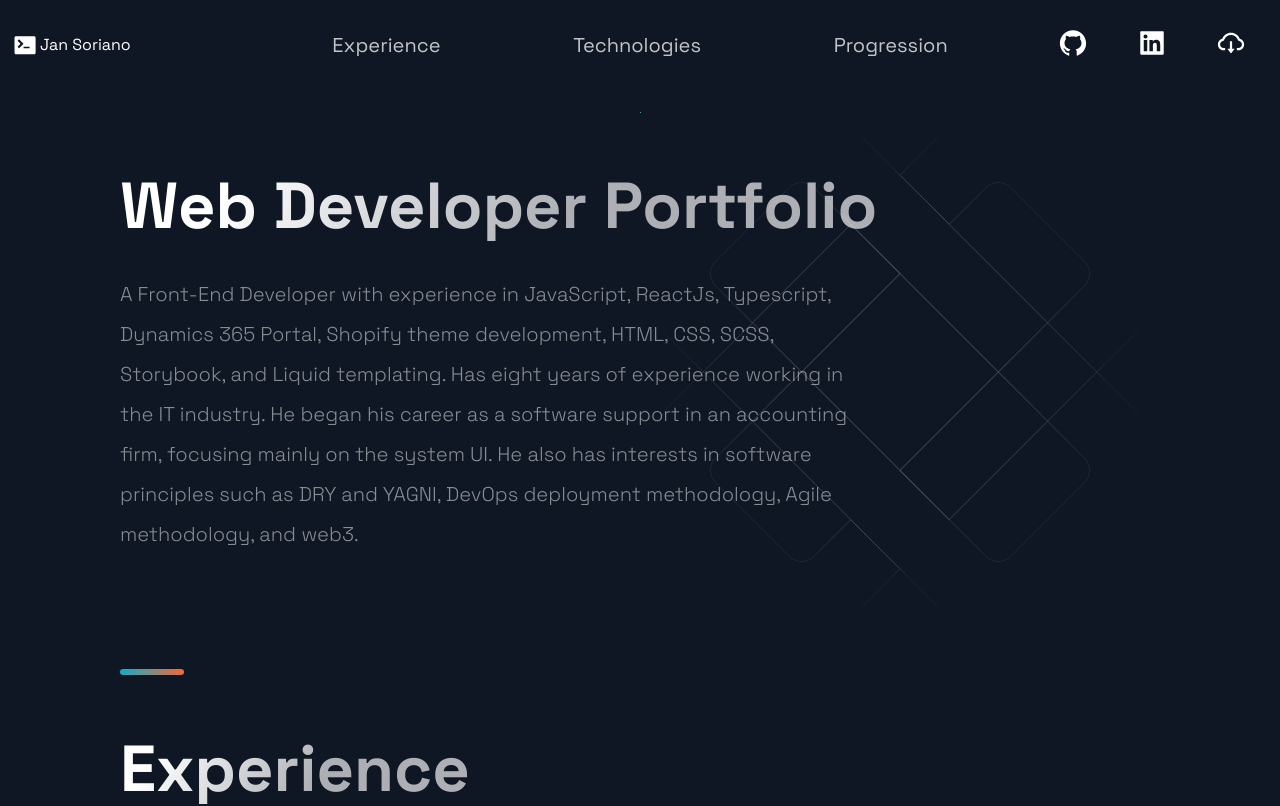
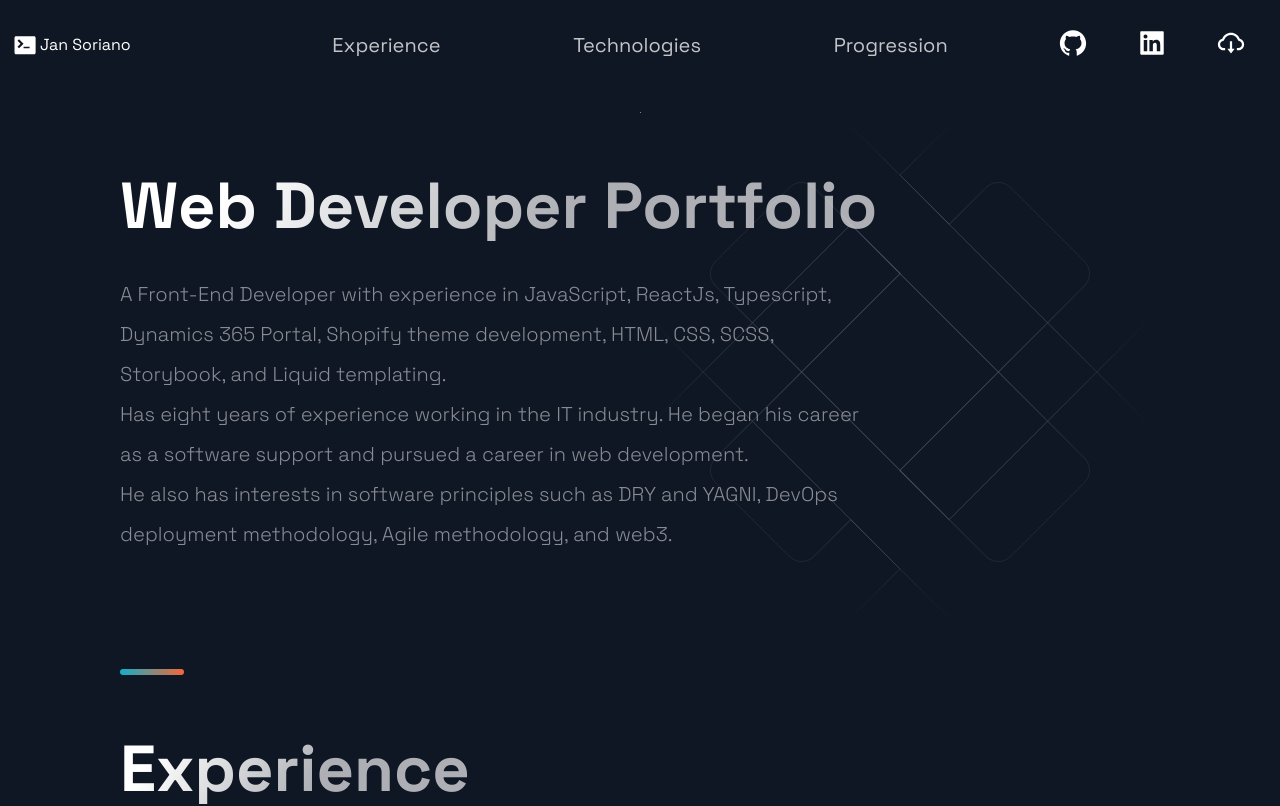
Before and after one commit to jansorianowork/nextjs-portfolio-2022, a Next.js app: page / in a window 1280 px wide. Shown: the top 806 px of the page. Built offline with nearby package versions, Linux system fonts and the light colour scheme.

Commit message:
update portfolio 2024

```diff
--- a/src/components/Hero/Hero.js
+++ b/src/components/Hero/Hero.js
@@ -10,7 +10,10 @@ const Hero = (props) => (
           Web Developer Portfolio
         </SectionTitle>
         <SectionText>
-        A Front-End Developer with experience in JavaScript, ReactJs, Typescript, Dynamics 365 Portal, Shopify theme development, HTML, CSS, SCSS, Storybook, and Liquid templating. Has eight years of experience working in the IT industry. He began his career as a software support in an accounting firm, focusing mainly on the system UI. He also has interests in software principles such as DRY and YAGNI, DevOps deployment methodology, Agile methodology, and web3.
+        A Front-End Developer with experience in JavaScript, ReactJs, Typescript, Dynamics 365 Portal, Shopify theme development, HTML, CSS, SCSS, Storybook, and Liquid templating.
+        <br/>Has eight years of experience working in the IT industry. He began his career as a software support and pursued a career in web development.
+
+        <br/>He also has interests in software principles such as DRY and YAGNI, DevOps deployment methodology, Agile methodology, and web3.
         </SectionText>
       </LeftSection>
     </Section>
```
